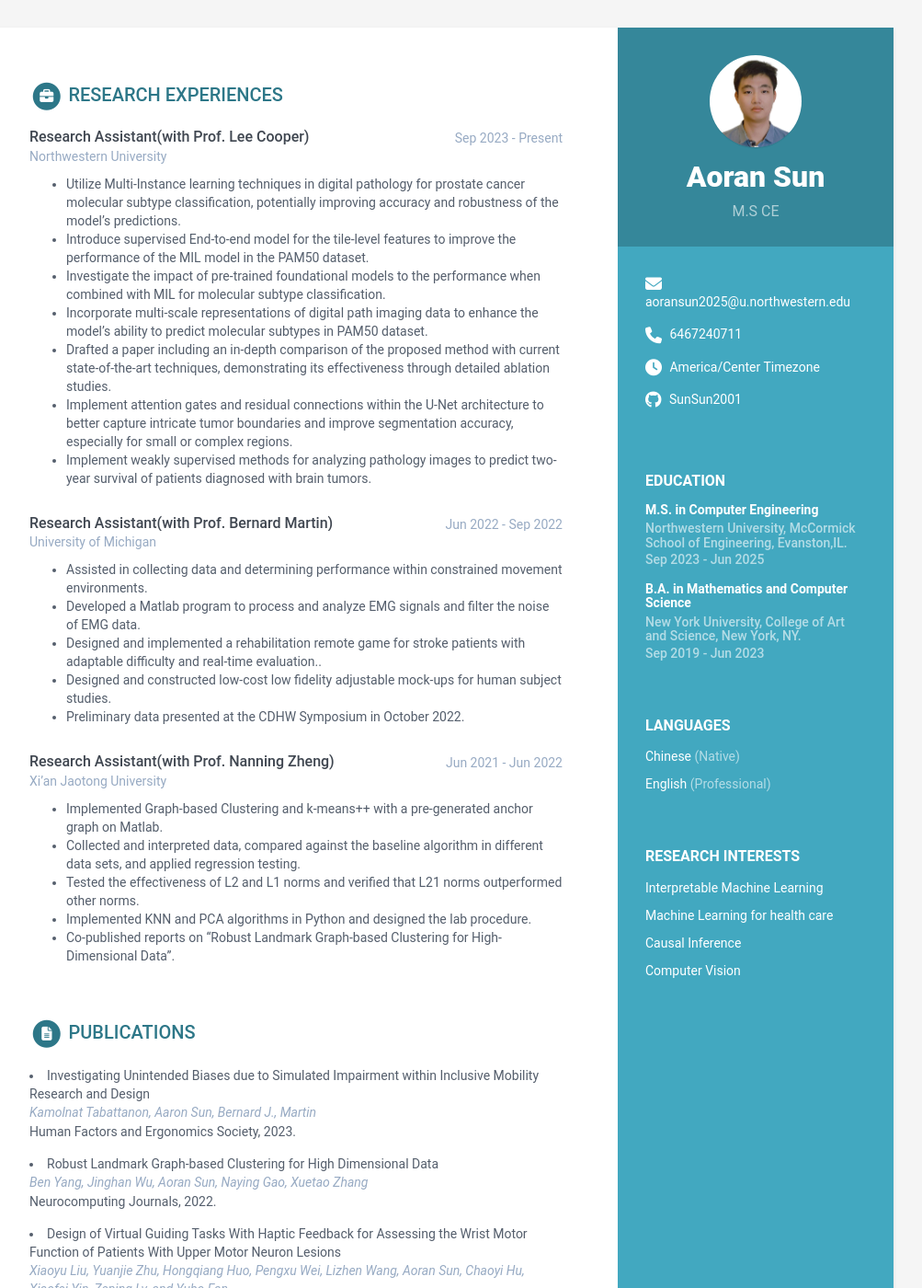
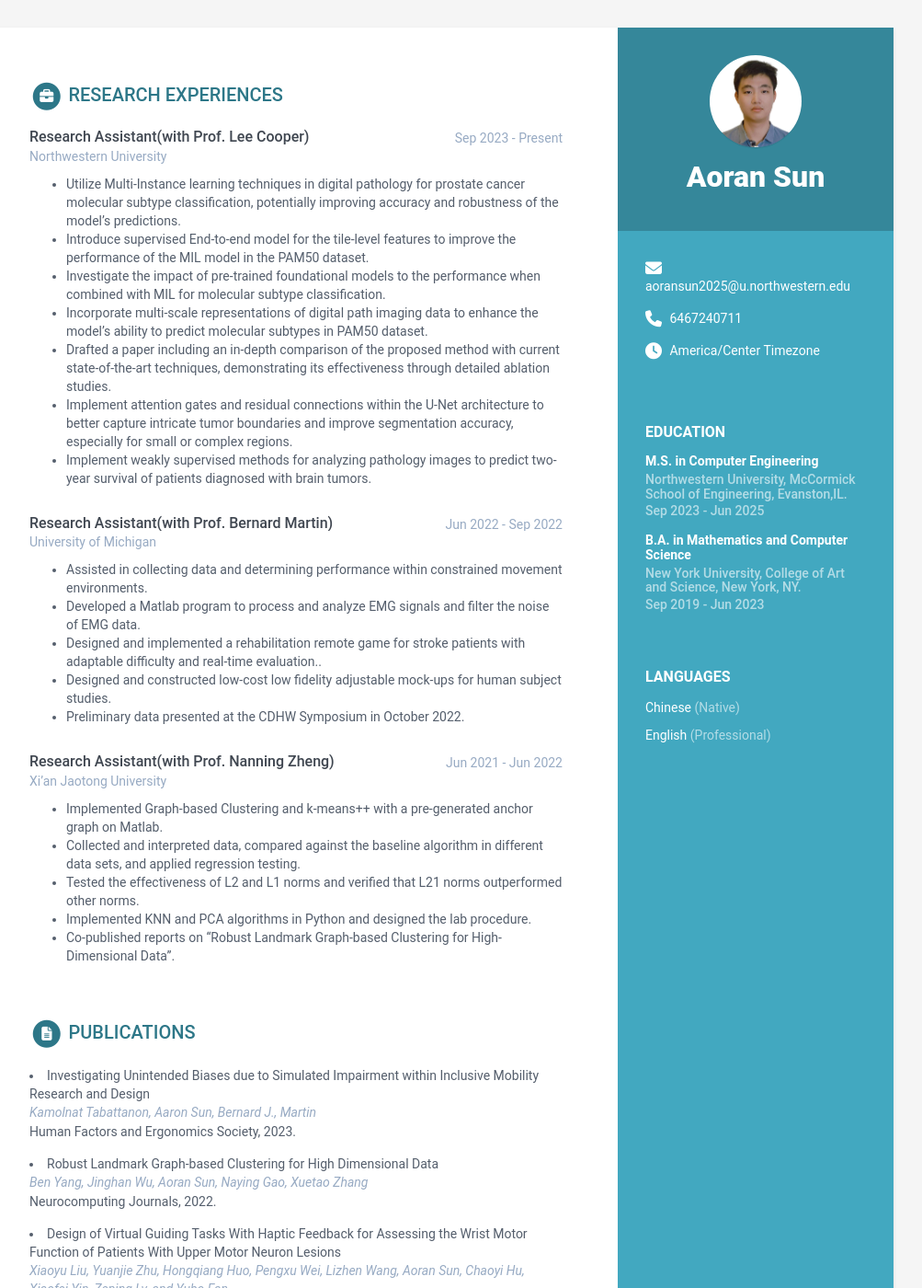
Before and after one commit to SunSun2001/CV, a Jekyll site: the page built from index.html, in a window 1280 px wide and 1400 px high. Shown: the whole window at 92% size, without its empty margins (168-1171 px from the left). Built offline with Jekyll 4.4.1, drawn with Linux system fonts in a browser that asks for light colours.

Commit message:
Update data.yml

```diff
--- a/_data/data.yml
+++ b/_data/data.yml
@@ -9,7 +9,7 @@ sidebar:
 
     # Profile information
     name: Aoran Sun
-    tagline: M.S CE
+    tagline: #M.S CE
     avatar: 头像.jpg  #place a 100x100 picture inside /assets/images/ folder and provide the name of the file below
 
     # Sidebar links
@@ -20,7 +20,7 @@ sidebar:
     website: #https://example.com/ # Include the full website URL, including "http://" or "https://".
     linkedin: #alandoe
     xing: #alandoe
-    github: SunSun2001
+    github: #SunSun2001
     telegram: # add your nickname without '@' sign
     gitlab:
     bitbucket:
@@ -41,20 +41,6 @@ sidebar:
 
         - idiom: English
           level: Professional
-
-    interests:
-      title: Research Interests
-      info:
-        - item: Interpretable Machine Learning
-          #link:
-
-        - item: Machine Learning for health care
-          #link:
-
-        - item: Causal Inference
-          #link:
-
-        - item: Computer Vision
 
 education:
     title: Education
```
